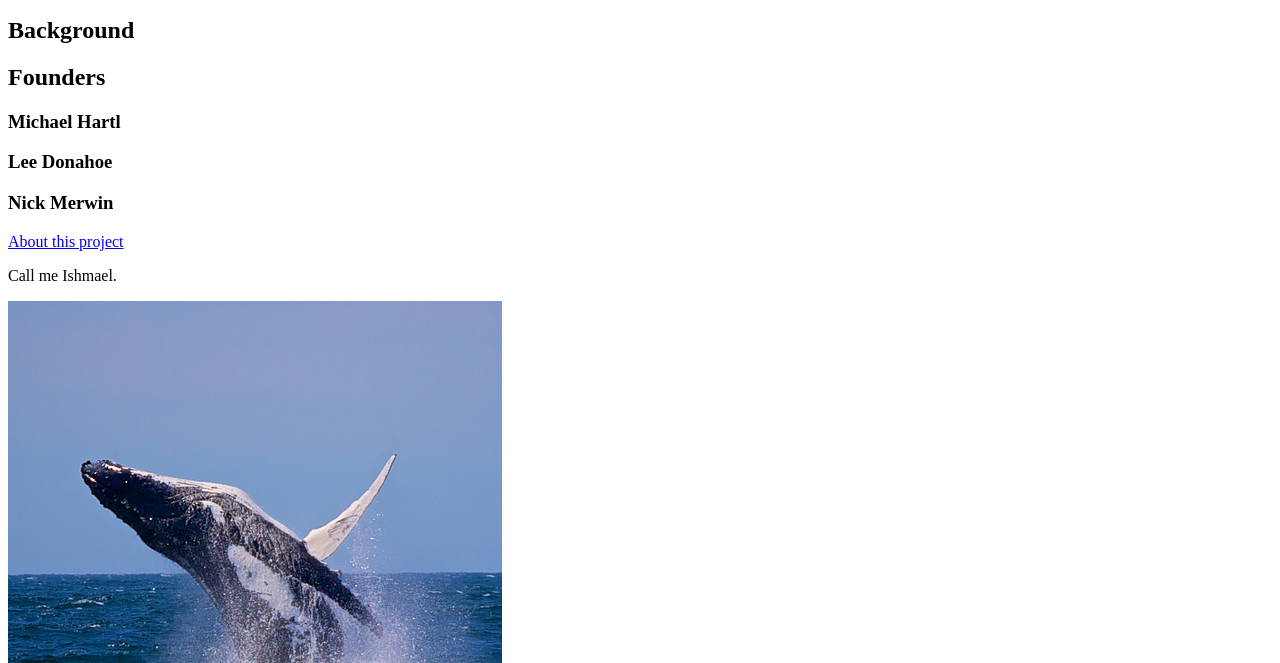
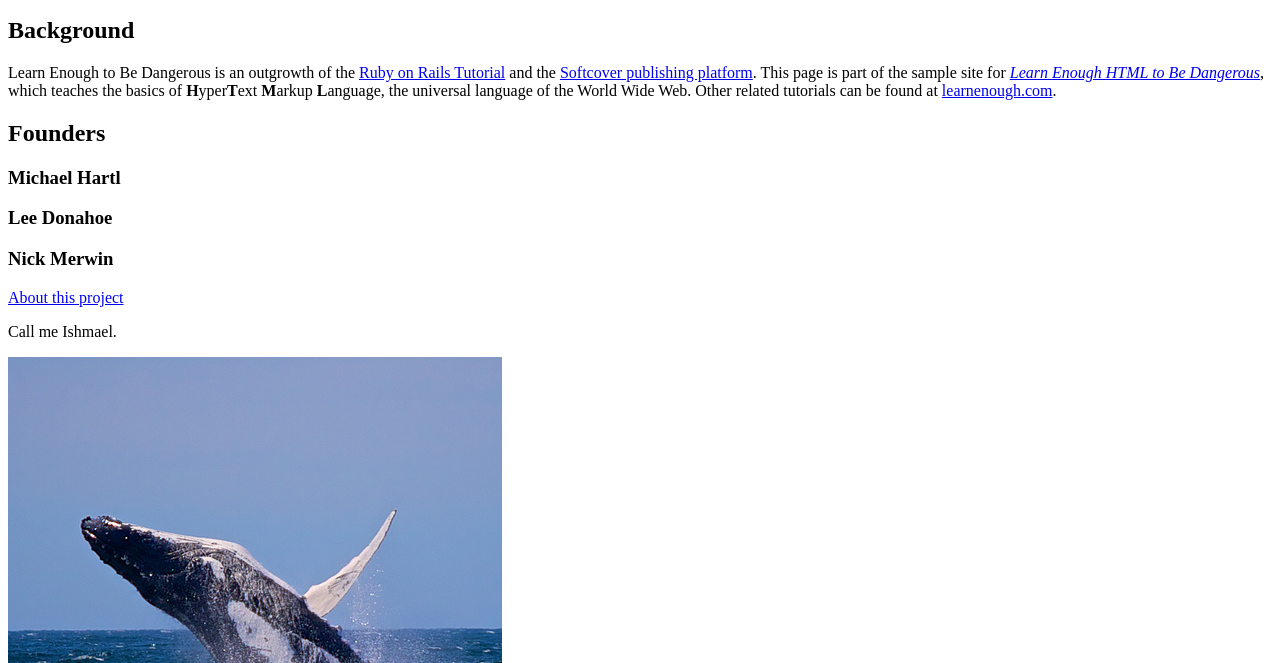
Before and after one commit to nicolr/website, a plain HTML site: page index.html in a window 1280 px wide. Shown: the part 137-800 px from the top of the page. Drawn offline with Linux system fonts and the light colour scheme.

Commit message:
Add background paragraph

```diff
--- a/index.html
+++ b/index.html
@@ -17,6 +17,18 @@
       movement, <a href="https://learnenough.com/email">sign up for our official email list</a>
     </p>
     <h2>Background</h2>
+    <p>
+      Learn Enough to Be Dangerous is an outgrowth of the
+      <a href="https://railstutorial.org/">Ruby on Rails Tutorial</a> and the
+      <a href="https://www.softcover.io/">Softcover publishing platform</a>.
+      This page is part of the sample site for
+      <a href="https://www.learnenough.com/html"><em>Learn Enough HTML to
+      Be Dangerous</em></a>, which teaches the basics of
+      <strong>H</strong>yper<strong>T</strong>ext <strong>M</strong>arkup
+      <strong>L</strong>anguage, the universal language of the World Wide Web.
+      Other related tutorials can be found at
+      <a href="https://www.learnenough.com/">learnenough.com</a>.
+    </p>
     <h2>Founders</h2>
     <h3>Michael Hartl</h3>
     <h3>Lee Donahoe</h3>
```
